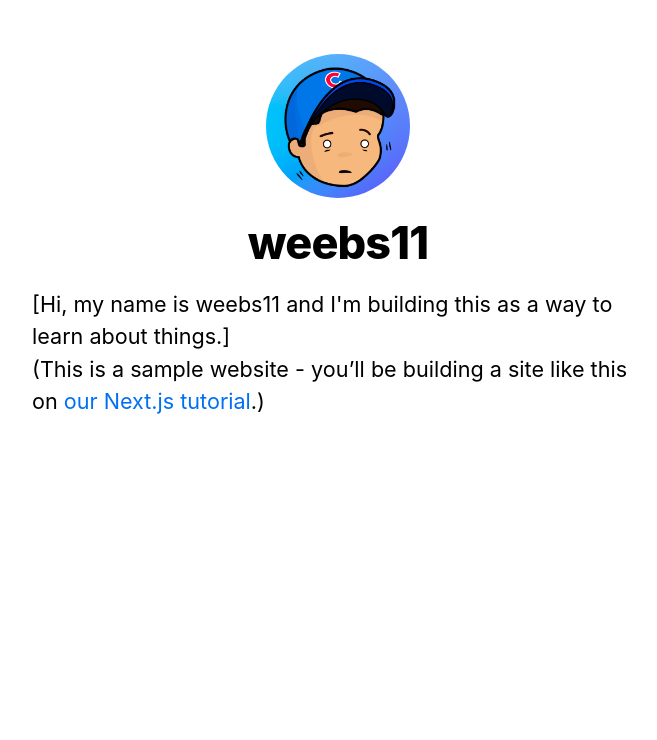
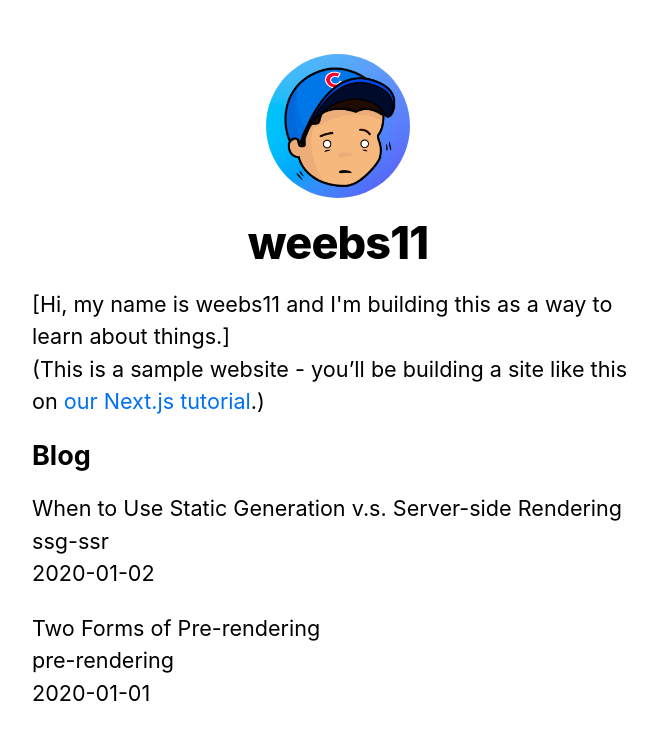
Before and after one commit to weebs11/nextjs-tutorial, a Next.js app: page / in a window 1280 px wide. Shown: the top 740 px of the page, without its empty margins (302-959 px from the left). Built offline with nearby package versions, Linux system fonts and the light colour scheme.

Commit message:
i guess i missed some updates?

```diff
--- a/package.json
+++ b/package.json
@@ -6,6 +6,7 @@
     "start": "next start"
   },
   "dependencies": {
+    "gray-matter": "^4.0.3",
     "next": "latest",
     "react": "18.2.0",
     "react-dom": "18.2.0"
--- a/pages/index.js
+++ b/pages/index.js
@@ -1,8 +1,18 @@
 import Head from 'next/head';
 import Layout, { siteTitle } from '../components/layout';
 import utilStyles from '../styles/utils.module.css';
+import { getSortedPostsData } from '../lib/posts';
 
-export default function Home() {
+export async function getStaticProps() {
+  const allPostsData = getSortedPostsData();
+  return {
+    props: {
+      allPostsData,
+    },
+  };
+}
+
+export default function Home({ allPostsData }) {
   return (
     <Layout home>
       <Head>
@@ -18,6 +28,20 @@ export default function Home() {
           <a href='https://nextjs.org/learn'>our Next.js tutorial</a>.)
         </p>
       </section>
+      <section className={`${utilStyles.headingMd} ${utilStyles.padding1px}`}>
+        <h2 className={utilStyles.headingLg}>Blog</h2>
+        <ul className={utilStyles.list}>
+          {allPostsData.map(({ id, date, title }) => (
+            <li className={utilStyles.listItem} key={id}>
+              {title}
+              <br />
+              {id}
+              <br />
+              {date}
+            </li>
+          ))}
+        </ul>
+      </section>
     </Layout>
   );
 }
--- /dev/null
+++ b/posts/pre-rendering.md
@@ -0,0 +1,11 @@
+---
+title: 'Two Forms of Pre-rendering'
+date: '2020-01-01'
+---
+
+Next.js has two forms of pre-rendering: **Static Generation** and **Server-side Rendering**. The difference is in **when** it generates the HTML for a page.
+
+- **Static Generation** is the pre-rendering method that generates the HTML at **build time**. The pre-rendered HTML is then _reused_ on each request.
+- **Server-side Rendering** is the pre-rendering method that generates the HTML on **each request**.
+
+Importantly, Next.js lets you **choose** which pre-rendering form to use for each page. You can create a "hybrid" Next.js app by using Static Generation for most pages and using Server-side Rendering for others.
--- /dev/null
+++ b/posts/ssg-ssr.md
@@ -0,0 +1,19 @@
+---
+title: 'When to Use Static Generation v.s. Server-side Rendering'
+date: '2020-01-02'
+---
+
+We recommend using **Static Generation** (with and without data) whenever possible because your page can be built once and served by CDN, which makes it much faster than having a server render the page on every request.
+
+You can use Static Generation for many types of pages, including:
+
+- Marketing pages
+- Blog posts
+- E-commerce product listings
+- Help and documentation
+
+You should ask yourself: "Can I pre-render this page **ahead** of a user's request?" If the answer is yes, then you should choose Static Generation.
+
+On the other hand, Static Generation is **not** a good idea if you cannot pre-render a page ahead of a user's request. Maybe your page shows frequently updated data, and the page content changes on every request.
+
+In that case, you can use **Server-Side Rendering**. It will be slower, but the pre-rendered page will always be up-to-date. Or you can skip pre-rendering and use client-side JavaScript to populate data.
```
Also changed, not shown: 1 other file (tests, documents, lock files or other folders).
